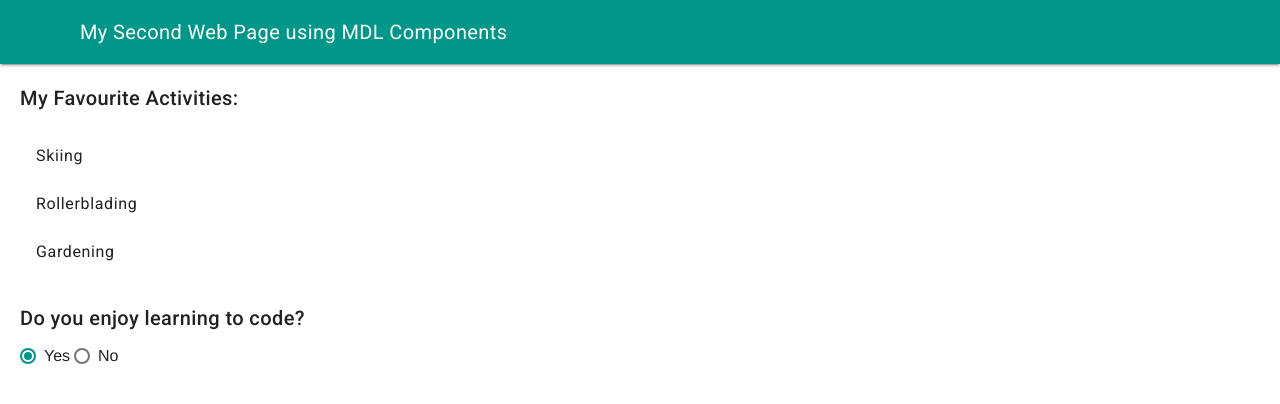
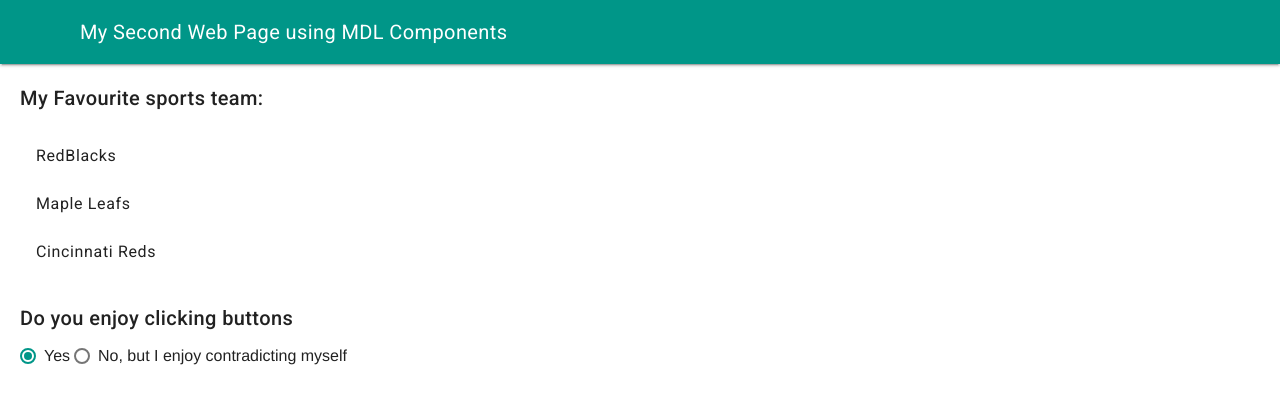
Before and after one commit to ICS20-Edward-McNamara/Unit1-05-HTML-MDL, a plain HTML site: page more_mdl.html in a window 1280 px wide. Drawn offline with nearby package versions, Linux system fonts and the light colour scheme.

Commit message:
Added what was needed for unit 1 05

```diff
--- a/more_mdl.html
+++ b/more_mdl.html
@@ -30,34 +30,34 @@
 			<main class = "mdl-layout__content" style = "padding-left:20px">
 
 				<!-- List -->
-				<h5>My Favourite Activities:</h5>
+				<h5>My Favourite sports team:</h5>
 				<ul class="demo-list-item mdl-list">
 				  <li class="mdl-list__item">
 				    <span class="mdl-list__item-primary-content">
-				      Skiing
+				      RedBlacks
 				    </span>
 				  </li>
 				  <li class="mdl-list__item">
 				    <span class="mdl-list__item-primary-content">
-				      Rollerblading
+				      Maple Leafs
 				    </span>
 				  </li>
 				  <li class="mdl-list__item">
 				    <span class="mdl-list__item-primary-content">
-				      Gardening
+				      Cincinnati Reds
 				    </span>
 				  </li>
 				</ul>
 
 				<!-- Radio button -->
-				<h5>Do you enjoy learning to code?</h5>
+				<h5>Do you enjoy clicking buttons</h5>
 				<label class="mdl-radio mdl-js-radio mdl-js-ripple-effect" for="option-1">
 				  <input type="radio" id="option-1" class="mdl-radio__button" name="options" value="1" checked>
 				  <span class="mdl-radio__label">Yes</span>
 				</label>
 				<label class="mdl-radio mdl-js-radio mdl-js-ripple-effect" for="option-2">
 				  <input type="radio" id="option-2" class="mdl-radio__button" name="options" value="2">
-				  <span class="mdl-radio__label">No</span>
+				  <span class="mdl-radio__label">No, but I enjoy contradicting myself</span>
 				</label>
 			</div>
 		</main>
```
